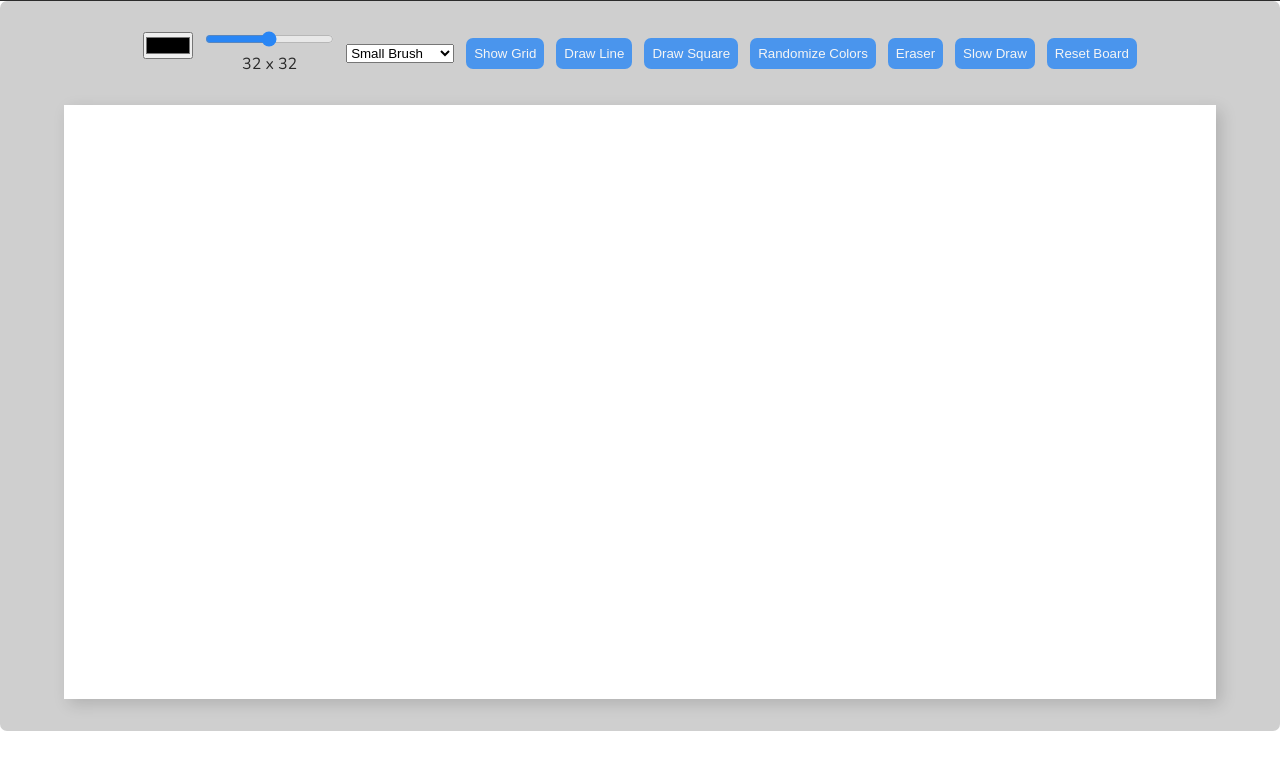
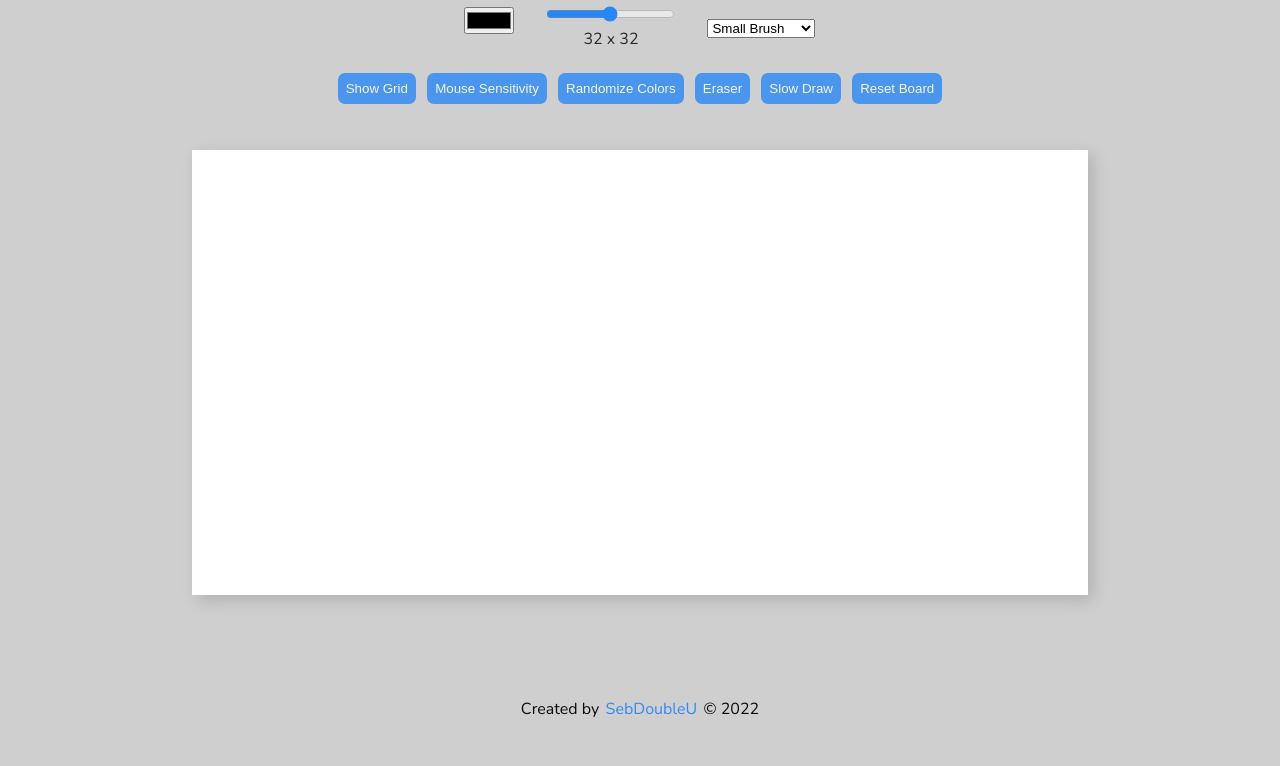
Before and after one commit to SebTheDeveloper/etch-a-sketch-drawing-board, a plain HTML site: page index.html in a window 1280 px wide. Shown: the part 69-835 px from the top of the page. Before the commit the page ends 800 px from the top, so only its background shows below. Drawn offline with nearby package versions, Linux system fonts and the light colour scheme.

Commit message:
add mouse sensitivity feature

```diff
--- a/index.html
+++ b/index.html
@@ -18,6 +18,7 @@
     </div>
     <div class="wrapper">
         <div class="tool-menu">
+            <div class="top">
                 <input type="color" class="color">
                 <div class="slide-container">
                     <input type="range" min="5" max="60" value="32" class="slider">
@@ -28,9 +29,10 @@
                     <option value="medium">Medium Brush</option>
                     <option value="large">Large Brush</option>
                 </select>
+            </div>
+            <div class="bottom">
                 <button class="show-grid">Show Grid</button>
-            <button class="draw-line">Draw Line</button>
-            <button class="draw-square">Draw Square</button>
+                <button class="mouse-sense">Mouse Sensitivity</button>
                 <button class="randomize-colors">Randomize Colors</button>
                 <button class="eraser">Eraser</button>
                 <button class="slow-draw">Slow Draw</button>
@@ -40,10 +42,12 @@
                     </div>
                 </button>
             </div>
+        </div>
         <div class="artboard-container">
             <div class="artboard">
             </div>
         </div>
+        <div class="created-by">Created by <a href="https://github.com/sebdoubleu" title="Github" target="_blank">SebDoubleU</a> © 2022</div>
     </div>
 </body>
 </html>
--- a/script.js
+++ b/script.js
@@ -2,13 +2,13 @@
 let gridSize = 32;
 let brushSize = 1;
 let isRandomColor = false;
+let sensitiveMouse = false;
 const artboard = document.querySelector('.artboard');
 const color = document.querySelector('input.color');
 const slideContainer = document.querySelector('.slide-container');
 const brush = document.querySelector('.brush-size');
 const showGrid = document.querySelector('button.show-grid');
-const drawLine = document.querySelector('button.draw-line');
-const drawSquare = document.querySelector('button.draw-square');
+const mouseSense = document.querySelector('button.mouse-sense');
 const randomizeColors = document.querySelector('button.randomize-colors');
 const eraser = document.querySelector('button.eraser');
 const slowDraw = document.querySelector('button.slow-draw');
@@ -17,7 +17,6 @@ const loading = document.querySelector('.loading');
 
 initializeButtons();
 generateGrid();
-
 
 function initializeButtons() {
     color.addEventListener('click', () => {
@@ -62,17 +61,11 @@ function initializeButtons() {
         showGrid.classList.toggle('selected-button');
     });
 
-    // drawLine.addEventListener('click', () => {
-    //     const squares = document.querySelectorAll('.grid-square');
-    //     squares.forEach((square) => {
-    //         square.addEventListener('click', () => {
-    //             const currSquare = Array.from(squares).indexOf(square);
-    //             console.log(currSquare);
-    //         });
-    //     });
-    // });
-
-    // drawSquare.addEventListener
+    mouseSense.addEventListener('click', () => {
+        sensitiveMouse == true ? sensitiveMouse = false : sensitiveMouse = true;
+        mouseSense.classList.toggle('selected-button');
+        generateGrid();
+    });
 
     randomizeColors.addEventListener('click', () => {
         if (isRandomColor == false) {
@@ -123,6 +116,9 @@ function initializeButtons() {
     });
 }
 
+function opacity() {
+    return { opacity: 0.2 }
+}
 
 function generateGrid() {
     resetTools();
@@ -136,6 +132,9 @@ function generateGrid() {
 
     for (let i = 0; i < (gridSize * gridSize); i++) {
         const div = document.createElement('div');
+        if (sensitiveMouse) {
+            div.style.opacity = 0.2;
+        }
         div.classList.add('grid-square');
         artboard.appendChild(div);
     }
@@ -148,13 +147,21 @@ function generateGrid() {
     squares.forEach((square) => {
         square.addEventListener('mouseover', () => {
             if (clicked) {
+                let opacity = square.style.opacity;
+                square.style.opacity = parseFloat(opacity) + 0.2;
                 activateBrush(squares, square);
             }
         });
         square.addEventListener('mousedown', () => {
             if (clicked == false) {
                 clicked = true;
-                activateBrush(squares, square);
+                let opacity = square.style.opacity;
+                if (opacity < 1) {
+                    if (sensitiveMouse) {
+                        square.style.opacity = parseFloat(opacity) + 0.4;
+                    }
+                    activateBrush(squares, square);
+                }
             } else clicked = false
         });
         document.addEventListener('mouseup', () => {
@@ -164,7 +171,6 @@ function generateGrid() {
         });
     });
 }
-
 
 function activateBrush(squares, square) {
     if (brushSize == 1) {
@@ -195,25 +201,27 @@ function activateBrush(squares, square) {
     }
 }
 
+// Hex to RGB function thanks to Tim Down on Stack Overflow - https://stackoverflow.com/a/5624139/19874960
+function hexToRgb(hex) {
+    var result = /^#?([a-f\d]{2})([a-f\d]{2})([a-f\d]{2})$/i.exec(hex);
+    return result ? {
+      r: parseInt(result[1], 16),
+      g: parseInt(result[2], 16),
+      b: parseInt(result[3], 16)
+    } : null;
+  }
 
 function resetTools() {
     color.value = '#000000';
     isRandomColor = false;
     document.querySelectorAll('button').forEach((btn) => {
-        btn.style.opacity = '0.8';
-        btn.classList.remove('selected-button');
+        if (btn != mouseSense) {
+            btn.style.opacity = '0.8';
+            btn.classList.remove('selected-button');
+        }
     });
 }
-
 
 function generateColor() {
     return `rgb(${Math.random() * 255}, ${Math.random() * 255}, ${Math.random() * 255})`;
 }
-
-// function drawLine(squares, square) {
-
-// }
-
-// function drawSquare() {
-
-// }
--- a/styles.css
+++ b/styles.css
@@ -40,10 +40,9 @@ body {
 }
 .wrapper {
     display: grid;
-    grid-template-rows: 1fr 6fr;
+    grid-template-rows: 1fr 3fr;
     width: 100%;
     height: 100%;
-    border-radius: 7px;
     background-color: rgb(207, 207, 207);
 }
 .header {
@@ -60,11 +59,12 @@ body {
     justify-content: center;
     align-items: center;
     flex-direction: column;
-    padding-bottom: 2rem;;
+    padding-bottom: 1rem;;
 }
 .artboard {
-    width: 90%;
+    width: 70%;
     height: 100%;
+    margin-bottom: 5rem;
     display: grid;
     background-color: white;
     cursor: crosshair;
@@ -82,13 +82,25 @@ h1 {
     background-color: rgb(214, 214, 214);
 }
 .tool-menu {
+    display: grid;
+    grid-template-rows: 1fr 1fr;
+    justify-content: center;
+    gap: 1rem;
+    padding: 2.5rem;
+}
+.tool-menu .bottom {
     display: flex;
     align-items: center;
     justify-content: center;
-    gap: 0.75rem;
+    gap: 0.7rem;
     flex-direction: row;
     flex-wrap: wrap;
-    padding: 0.7em;
+}
+.tool-menu .top {
+    display: flex;
+    align-items: center;
+    justify-content: center;
+    gap: 2em;
 }
 .slide-container {
     text-align: center;
@@ -121,6 +133,18 @@ input:hover {
 .color {
     margin-bottom: 1rem;
 }
-.reset: {
-    background-color: rgb(0, 0, 202);
+.reset:active {
+    background-color: #3F7874;
 }
+.created-by {
+    display: flex;
+    justify-content: center;
+    align-items: center;
+    padding-bottom: 2.5rem;
+    opacity: 0.95;
+}
+a {
+    padding: 0.4rem;
+    text-decoration: none;
+    color: #2987f5;
+}
```
Lines whose indentation alone changed are shown as unchanged.
